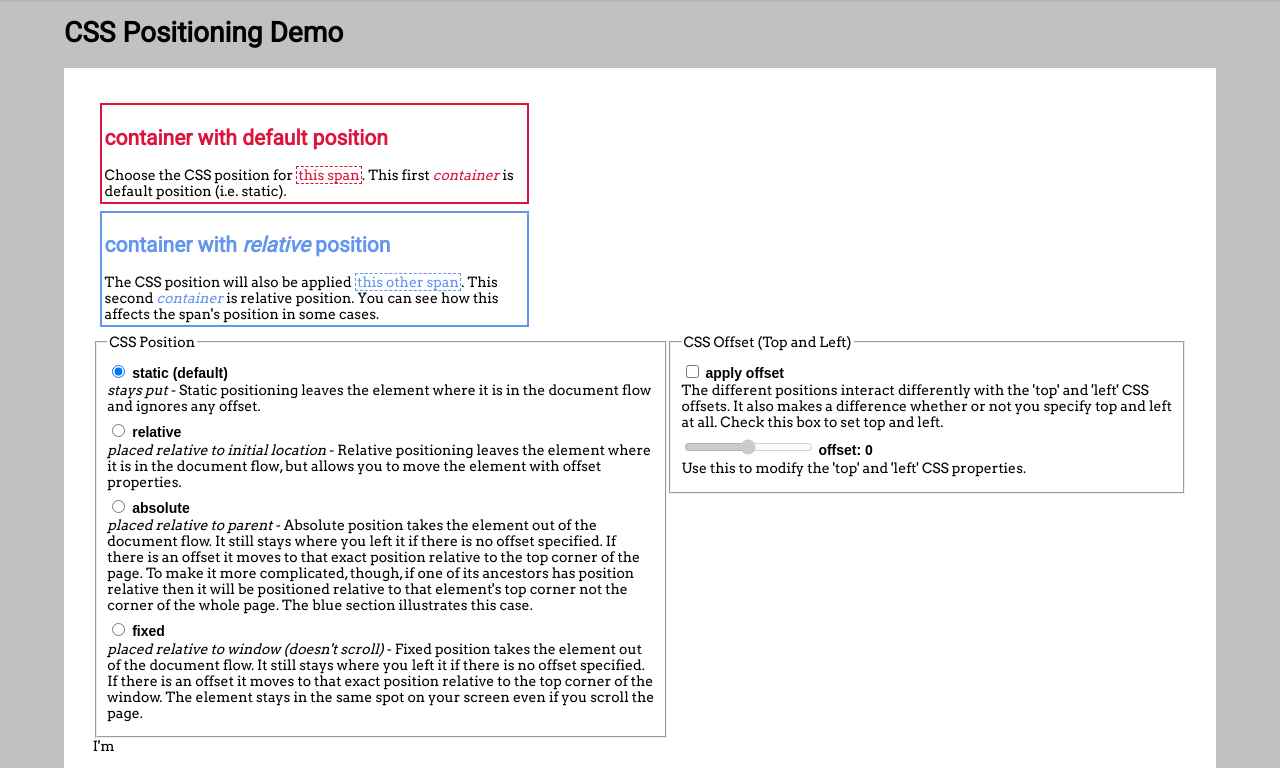
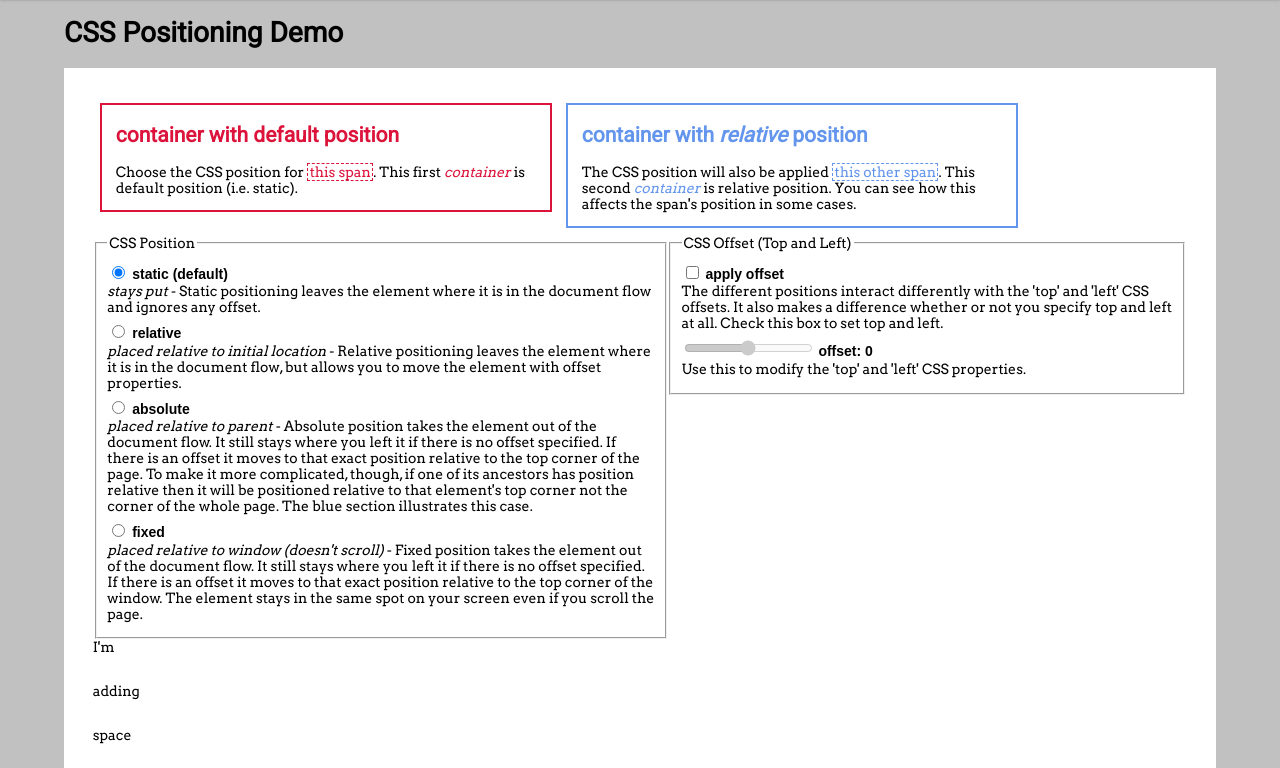
Before and after one commit to dwolverton/fe-demo, a plain HTML site: page css-position.html in a window 1280 px wide. Shown: the part 31-799 px from the top of the page. Drawn offline with nearby package versions, Linux system fonts and the light colour scheme.

Commit message:
improved layout of CSS position demo.

```diff
--- a/css-position.html
+++ b/css-position.html
@@ -80,6 +80,14 @@
             color: cornflowerblue;
             border: 1px dashed cornflowerblue;
         }
+
+        .container {
+            float: left;
+            padding: 0 1em 1em;
+        }
+        form {
+            clear: both;
+        }
     </style>
 </head>
 <body ng-app>
@@ -94,12 +102,12 @@
     <div class="wrapper">
         <h1>CSS Positioning Demo</h1>
         <article>
-            <div class="container-static">
+            <div class="container container-static">
                 <h2>container with default position</h2>
                 Choose the CSS position for <span ng-class="position" ng-style="applyOffset ? {top: offset + 'px', left: 2 * offset + 'px'} : {}">this span</span>.
                 This first <em>container</em> is default position (i.e. static).
             </div>
-            <div class="container-relative">
+            <div class="container container-relative">
                 <h2>container with <em>relative</em> position</h2>
                 The CSS position will also be applied <span ng-class="position" ng-style="applyOffset ? {top: 2 * offset + 'px', left: offset + 'px'} : {}">this other span</span>.
                 This second <em>container</em> is relative position. You can see how
```
